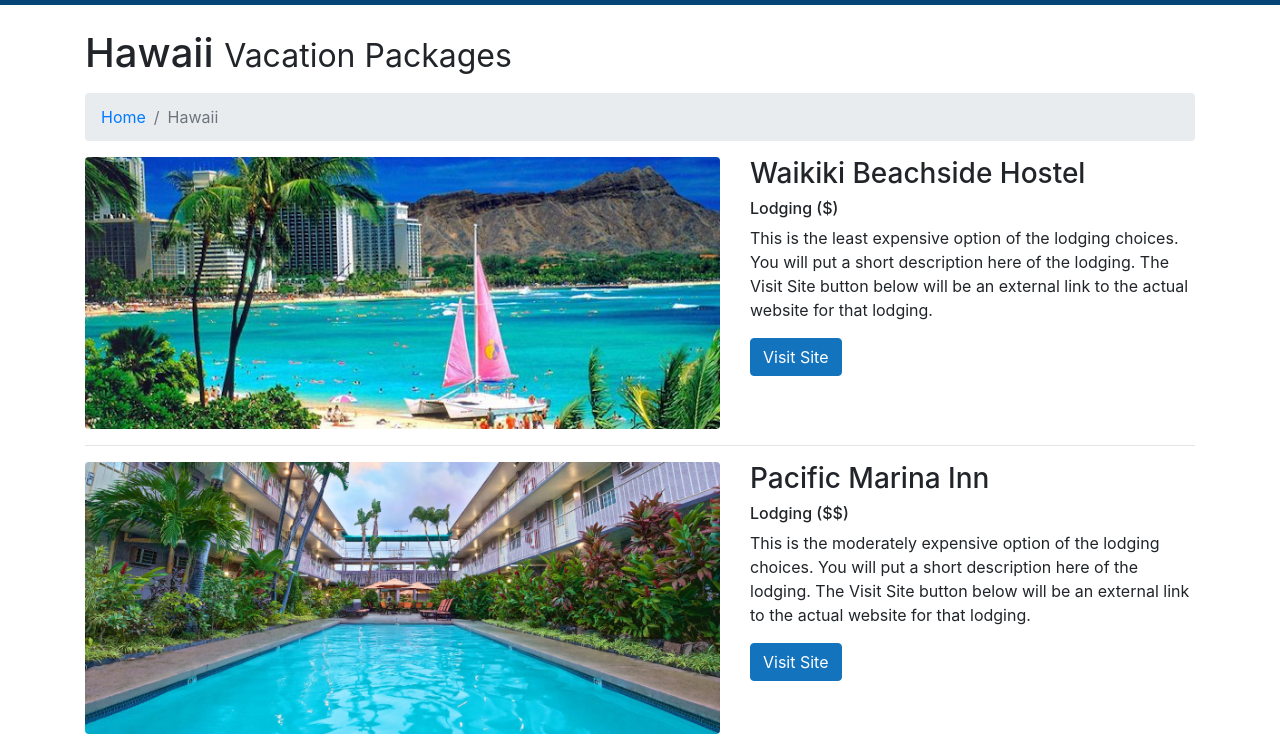
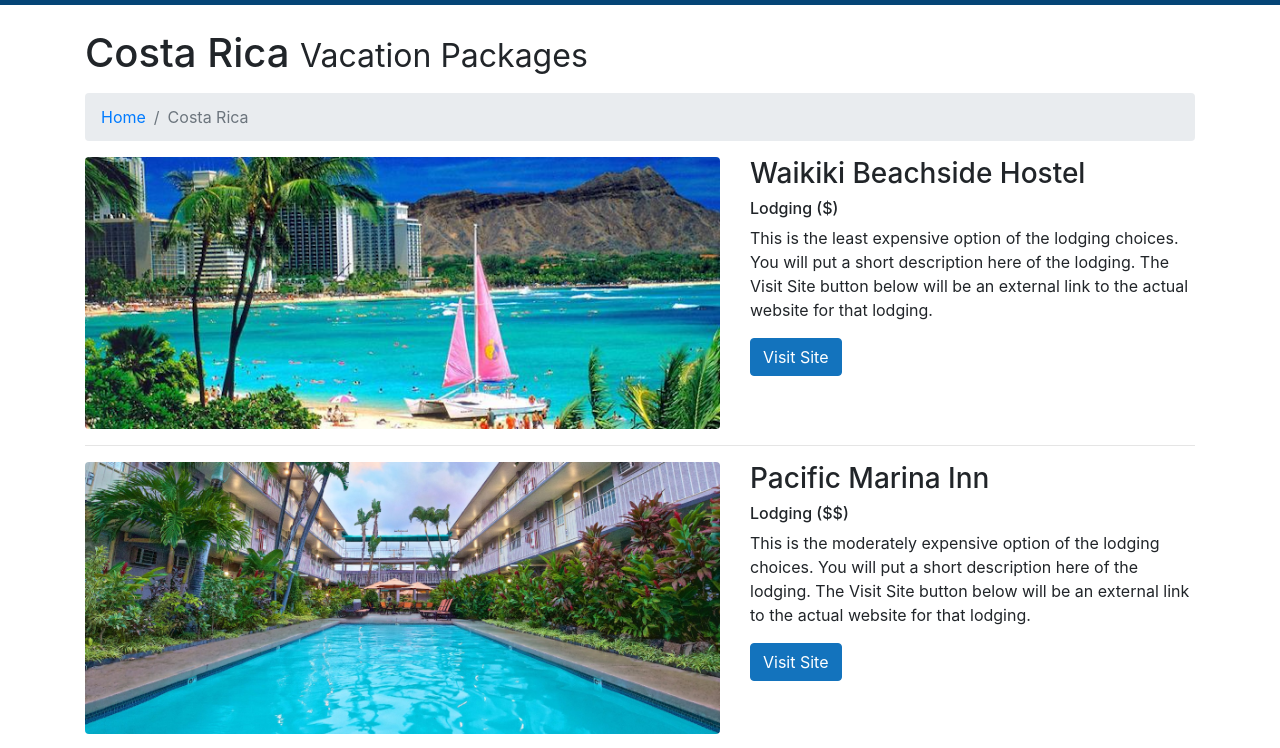
Before and after one commit to knurd-alert/BucsForLife, a website: page startbootstrap-modern-business-gh-pages/portfolio-4-col.html in a window 1280 px wide. Shown: the part 51-799 px from the top of the page. Drawn offline with Linux system fonts and the light colour scheme.

Commit message:
Update portfolio-4-col.html

```diff
--- a/startbootstrap-modern-business-gh-pages/portfolio-4-col.html
+++ b/startbootstrap-modern-business-gh-pages/portfolio-4-col.html
@@ -5,8 +5,8 @@
 
   <meta charset="utf-8">
   <meta name="viewport" content="width=device-width, initial-scale=1, shrink-to-fit=no">
-  <meta name="description" content="Hawaii Destination Page">
-  <meta name="author" content="Chris Gazley">
+  <meta name="description" content="Costa Rica Destination Page">
+  <meta name="author" content="Your Name Here">
 
   <!-----------------Color Palette-------------------->
   <!-- Lightest Blue	#5C9ED0		rgb(92,158,208)	-->
@@ -16,7 +16,7 @@
   <!-- Darkest Blue		#054576		rgb(5,69,118)   -->
   <!-------------------------------------------------->
 
-  <title>Hawaii</title>
+  <title>Costa Rica</title>
 
   <!-- Bootstrap core CSS -->
   <link href="vendor/bootstrap/css/bootstrap.css" rel="stylesheet">
@@ -66,7 +66,7 @@
   <div class="container">
 
     <!-- Page Heading/Breadcrumbs -->
-    <h1 class="mt-4 mb-3">Hawaii
+    <h1 class="mt-4 mb-3">Costa Rica
       <small>Vacation Packages</small>
     </h1>
 
@@ -74,7 +74,7 @@
       <li class="breadcrumb-item">
         <a href="index.html">Home</a>
       </li>
-      <li class="breadcrumb-item active">Hawaii</li>
+      <li class="breadcrumb-item active">Costa Rica</li>
     </ol>
 
     <!-- Project One -->
```
